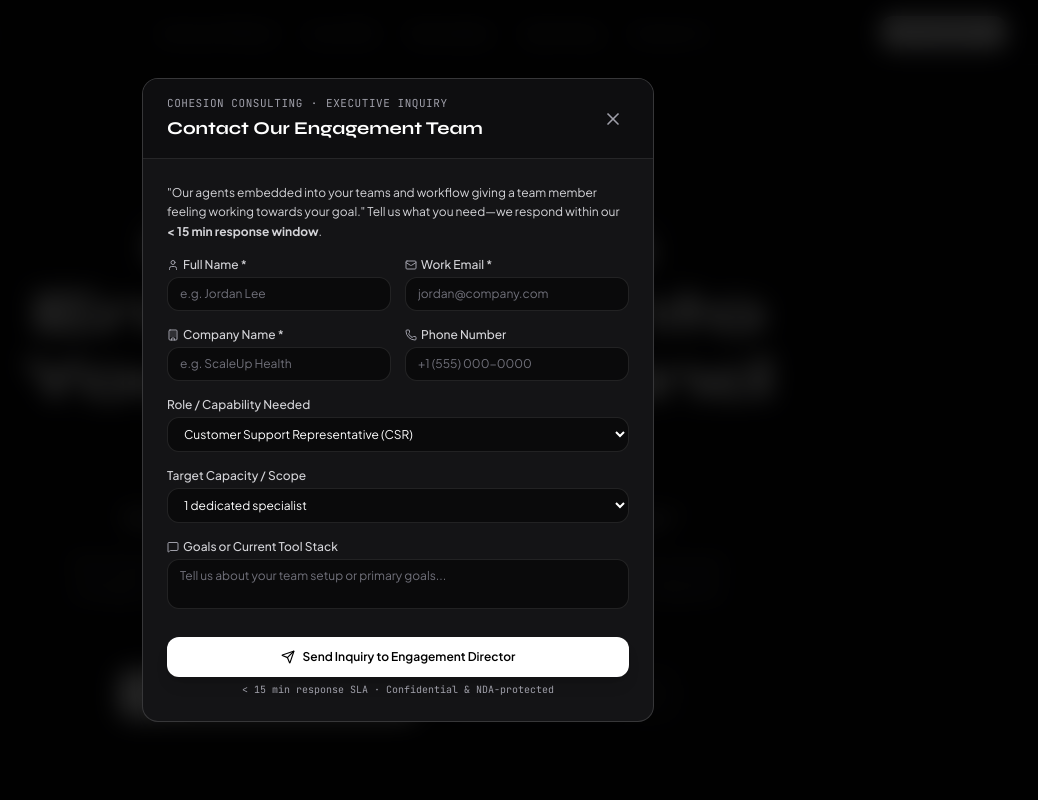
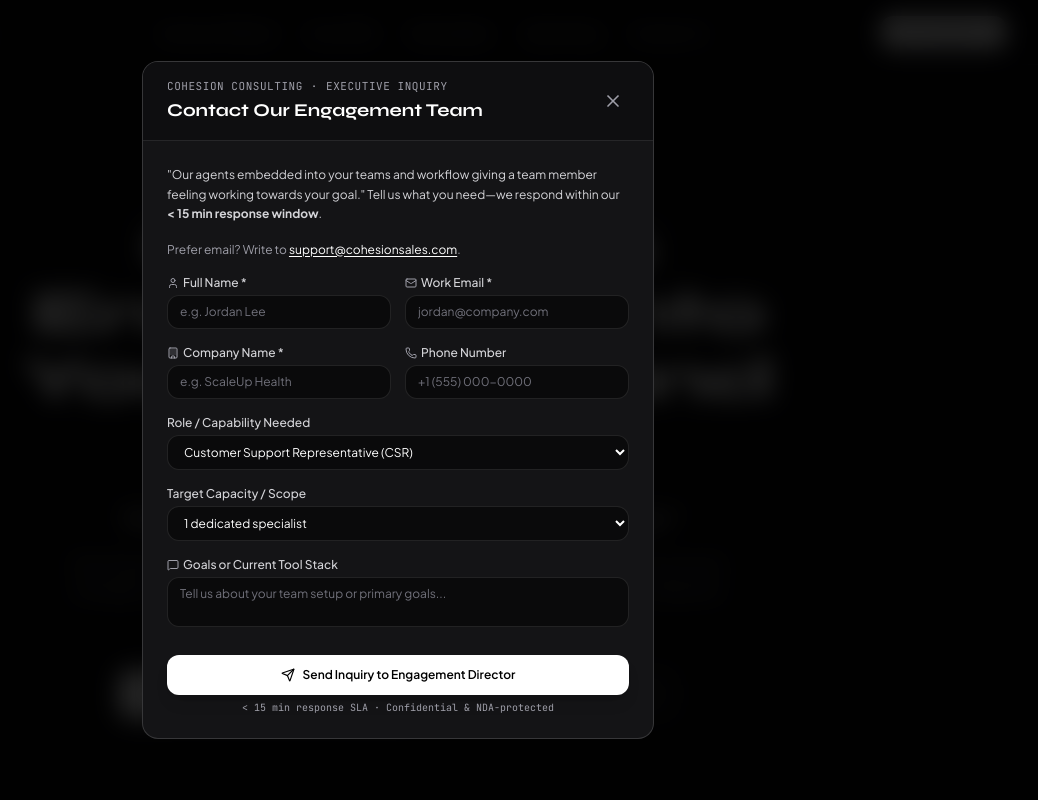
Before and after one commit to sinclairgonsalves/cohesion-consulting, a React (Vite) app: page / in a window 1280 px wide. Both pictures are taken after a click on the button "Contact Us". Shown: the top 800 px of the page, without its empty margins (242-1280 px from the left). Built offline with nearby package versions, Linux system fonts and the light colour scheme.

Commit message:
Show support@cohesionsales.com as the public contact email

```diff
--- a/src/components/ContactUsModal.tsx
+++ b/src/components/ContactUsModal.tsx
@@ -107,7 +107,14 @@ export const ContactUsModal: React.FC<ContactUsModalProps> = ({ isOpen, onClose,
                 "Our agents embedded into your teams and workflow giving a team member feeling working towards your goal." Tell us what you need—we respond within our <strong>&lt; 15 min response window</strong>.
               </p>
 
-              {/* Contact Information */}
+                      <p className="text-zinc-400 leading-relaxed">
+          Prefer email? Write to{' '}
+          <a href="mailto:support@cohesionsales.com" className="text-white hover:text-zinc-200 underline underline-offset-2">
+            support@cohesionsales.com
+          </a>
+          .
+        </p>
+        {/* Contact Information */}
               <div className="grid grid-cols-1 sm:grid-cols-2 gap-3.5">
                 <div>
                   <label className="block text-zinc-300 font-medium mb-1 flex items-center gap-1">
```
